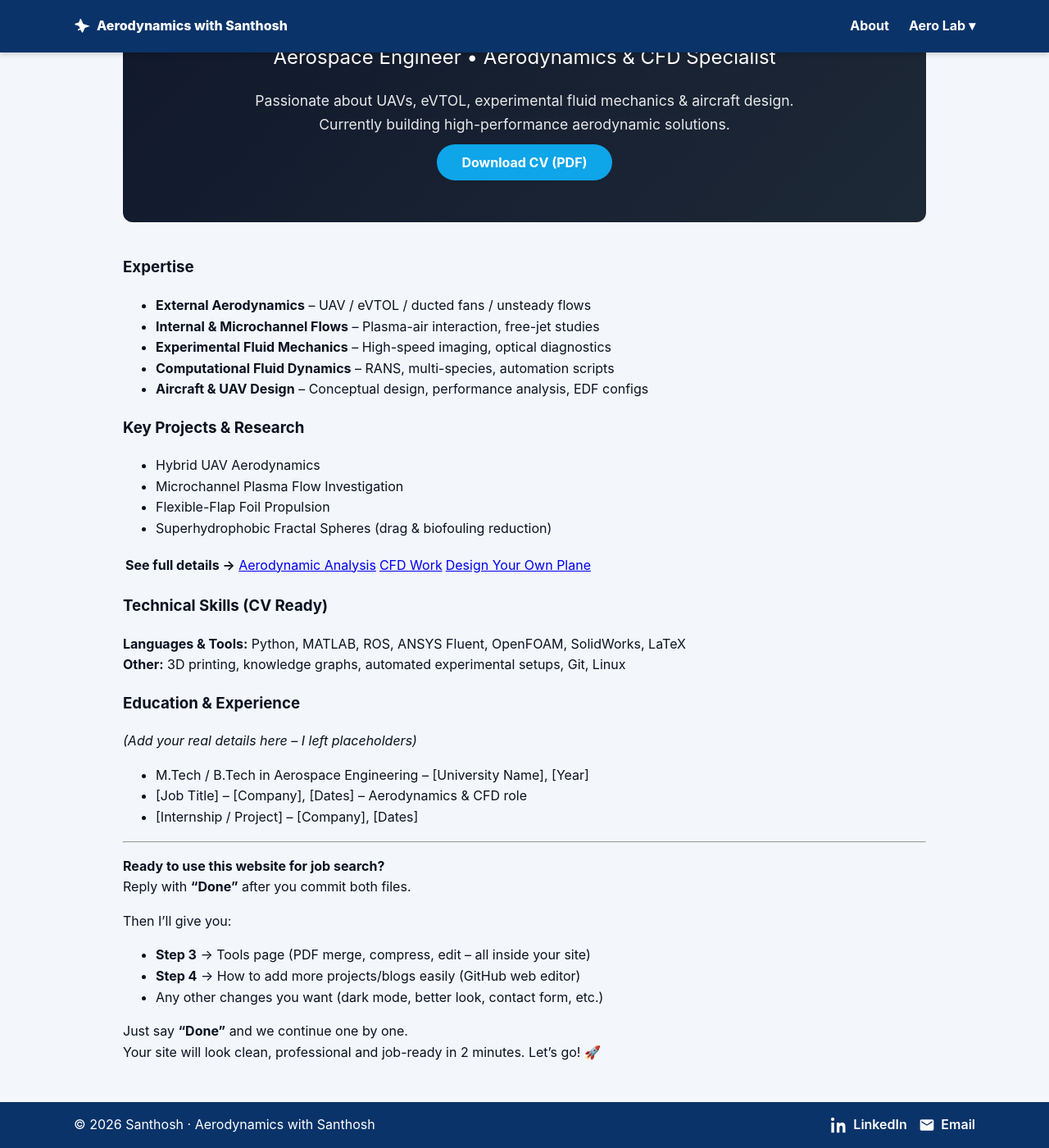
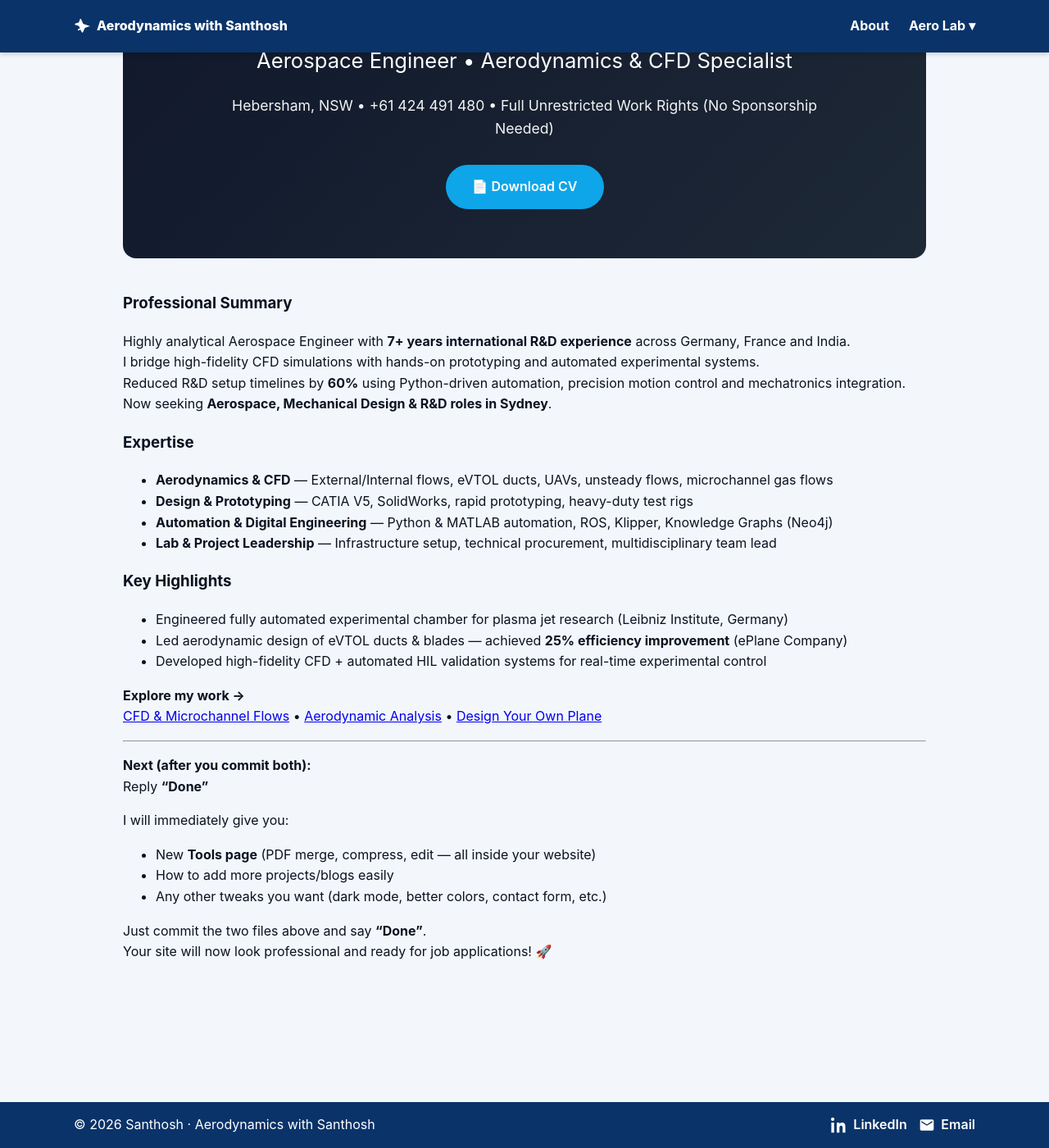
Before and after one commit to SandeJarvis/santhoshaero, a Jekyll site: the page built from index.md, in a window 1280 px wide and 1400 px high, scrolled down 179 px. Shown: the whole window at 82% size. Built offline with Jekyll 4.4.1, drawn with Linux system fonts in a browser that asks for light colours.

Commit message:
Update index.md

```diff
--- a/index.md
+++ b/index.md
@@ -1,52 +1,46 @@
 ---
 layout: default
-title: Santhosh | Aerospace Engineer
+title: Santhosh Kumar Sankar | Aerospace Engineer
 ---
 
-<div style="text-align:center; padding: 60px 20px; background: linear-gradient(135deg, #0f172a, #1e2937); color: white; border-radius: 12px; margin-bottom: 40px;">
-  <h1 style="font-size: 3rem; margin:0;">Hello, I’m Santhosh</h1>
-  <p style="font-size: 1.5rem; margin:10px 0 0;">Aerospace Engineer • Aerodynamics & CFD Specialist</p>
-  <p style="max-width: 700px; margin: 20px auto; font-size: 1.1rem; opacity: 0.9;">
-    Passionate about UAVs, eVTOL, experimental fluid mechanics & aircraft design.
-    Currently building high-performance aerodynamic solutions.
+<div style="text-align:center; padding: 60px 20px; background: linear-gradient(135deg, #0f172a, #1e2937); color: white; border-radius: 16px; margin-bottom: 40px;">
+  <h1 style="font-size: 3.2rem; margin:0;">Santhosh Kumar Sankar</h1>
+  <p style="font-size: 1.6rem; margin:8px 0 0;">Aerospace Engineer • Aerodynamics & CFD Specialist</p>
+  <p style="font-size: 1.1rem; max-width: 720px; margin: 20px auto; opacity: 0.95;">
+    Hebersham, NSW • +61 424 491 480 • Full Unrestricted Work Rights (No Sponsorship Needed)
   </p>
-  <a href="https://linkedin.com/in/yourprofile" class="btn" style="background:#0ea5e9; color:white; padding:12px 30px; border-radius:50px; text-decoration:none; font-weight:bold;">Download CV (PDF)</a>
+  <a href="https://sandejarvis.github.io/santhoshaero/Santhosh_CV.pdf" style="background:#0ea5e9; color:white; padding:14px 32px; border-radius:50px; text-decoration:none; font-weight:600; display:inline-block; margin-top:10px;">📄 Download CV</a>
 </div>
 
+### Professional Summary
+Highly analytical Aerospace Engineer with **7+ years international R&D experience** across Germany, France and India.
+I bridge high-fidelity CFD simulations with hands-on prototyping and automated experimental systems.
+Reduced R&D setup timelines by **60%** using Python-driven automation, precision motion control and mechatronics integration.
+Now seeking **Aerospace, Mechanical Design & R&D roles in Sydney**.
+
 ### Expertise
-- **External Aerodynamics** – UAV / eVTOL / ducted fans / unsteady flows
-- **Internal & Microchannel Flows** – Plasma-air interaction, free-jet studies
-- **Experimental Fluid Mechanics** – High-speed imaging, optical diagnostics
-- **Computational Fluid Dynamics** – RANS, multi-species, automation scripts
-- **Aircraft & UAV Design** – Conceptual design, performance analysis, EDF configs
+- **Aerodynamics & CFD** — External/Internal flows, eVTOL ducts, UAVs, unsteady flows, microchannel gas flows
+- **Design & Prototyping** — CATIA V5, SolidWorks, rapid prototyping, heavy-duty test rigs
+- **Automation & Digital Engineering** — Python & MATLAB automation, ROS, Klipper, Knowledge Graphs (Neo4j)
+- **Lab & Project Leadership** — Infrastructure setup, technical procurement, multidisciplinary team lead
 
-### Key Projects & Research
-- Hybrid UAV Aerodynamics
-- Microchannel Plasma Flow Investigation
-- Flexible-Flap Foil Propulsion
-- Superhydrophobic Fractal Spheres (drag & biofouling reduction)
+### Key Highlights
+- Engineered fully automated experimental chamber for plasma jet research (Leibniz Institute, Germany)
+- Led aerodynamic design of eVTOL ducts & blades — achieved **25% efficiency improvement** (ePlane Company)
+- Developed high-fidelity CFD + automated HIL validation systems for real-time experimental control
 
-**See full details →** [Aerodynamic Analysis](/aerodynamic-analysis) | [CFD Work](/cfd) | [Design Your Own Plane](/design-your-own-plane)
-
-### Technical Skills (CV Ready)
-**Languages & Tools:** Python, MATLAB, ROS, ANSYS Fluent, OpenFOAM, SolidWorks, LaTeX
-**Other:** 3D printing, knowledge graphs, automated experimental setups, Git, Linux
-
-### Education & Experience
-*(Add your real details here – I left placeholders)*
-- M.Tech / B.Tech in Aerospace Engineering – [University Name], [Year]
-- [Job Title] – [Company], [Dates] – Aerodynamics & CFD role
-- [Internship / Project] – [Company], [Dates]
+**Explore my work →**
+[CFD & Microchannel Flows](/cfd) • [Aerodynamic Analysis](/aerodynamic-analysis) • [Design Your Own Plane](/design-your-own-plane)
 
 ---
 
-**Ready to use this website for job search?**
-Reply with **“Done”** after you commit both files.
+**Next (after you commit both):**
+Reply **“Done”**
 
-Then I’ll give you:
-- **Step 3** → Tools page (PDF merge, compress, edit – all inside your site)
-- **Step 4** → How to add more projects/blogs easily (GitHub web editor)
-- Any other changes you want (dark mode, better look, contact form, etc.)
+I will immediately give you:
+- New **Tools page** (PDF merge, compress, edit — all inside your website)
+- How to add more projects/blogs easily
+- Any other tweaks you want (dark mode, better colors, contact form, etc.)
 
-Just say **“Done”** and we continue one by one.
-Your site will look clean, professional and job-ready in 2 minutes. Let’s go! 🚀
+Just commit the two files above and say **“Done”**.
+Your site will now look professional and ready for job applications! 🚀
```
